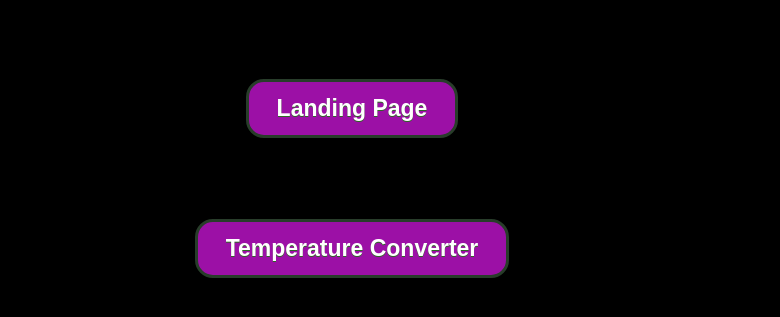
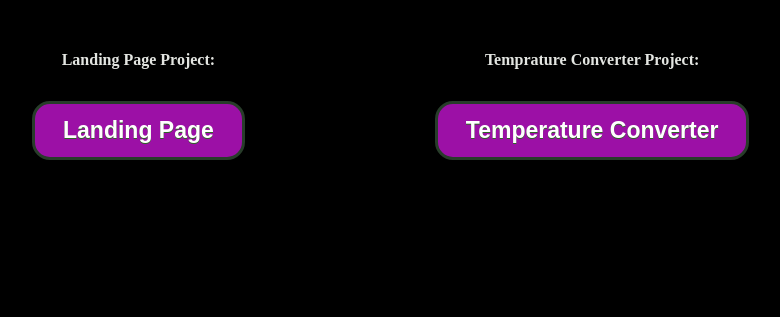
Before and after one commit to 72730882/oibsip_task2, a plain HTML site: page project.html in a window 1280 px wide. Shown: the part 83-400 px from the top of the page, without its empty margins (288-1068 px from the left). Drawn offline with Linux system fonts and the light colour scheme.

Commit message:
styles.css

```diff
--- a/css/styles.css
+++ b/css/styles.css
@@ -195,6 +195,17 @@ a:hover{
    color: #e3e5e1;
    text-align: left;
 }
+h4{
+    color: #e3e5e1;
+}
+.T{
+    float: left;
+    padding-left: 150px;
+}
+.L{
+    float: left;
+    padding-left: 300px;
+}
 .btn{
 
 	background-color:rgb(156, 16, 166);
```
